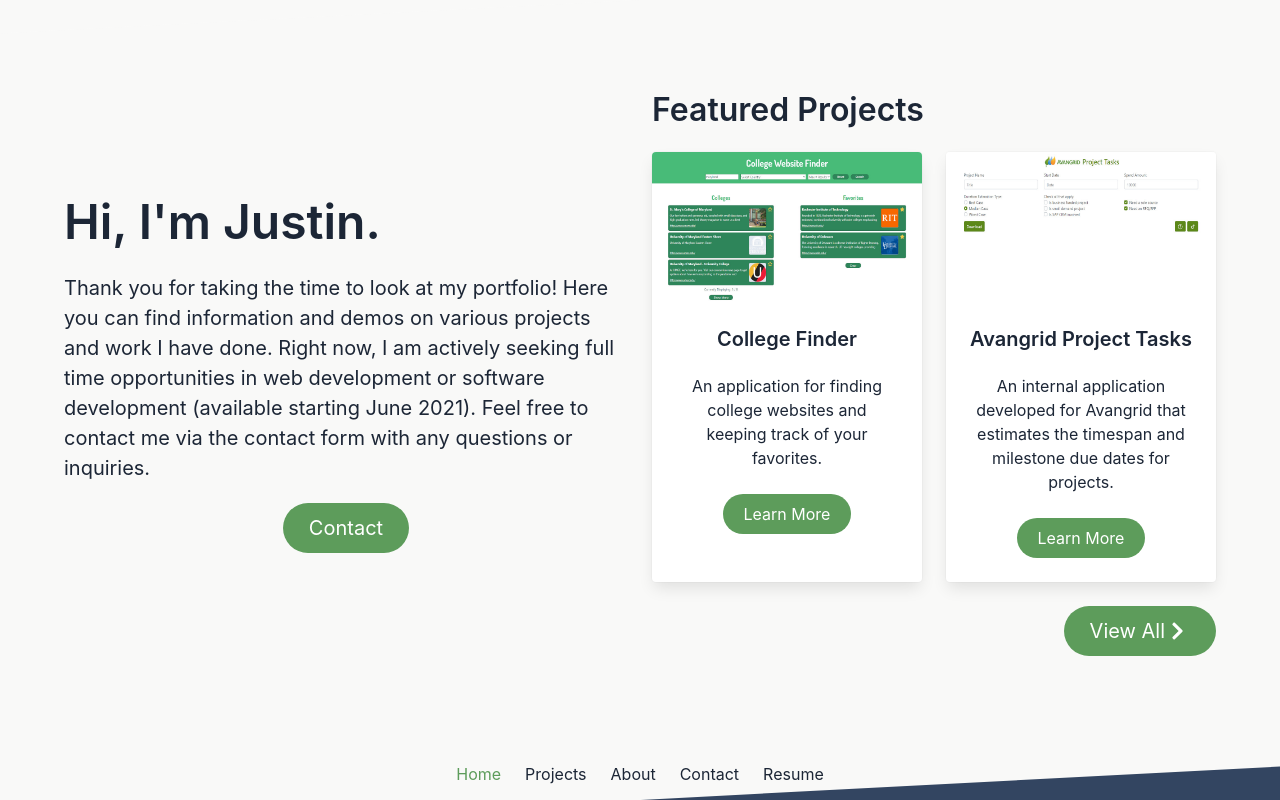
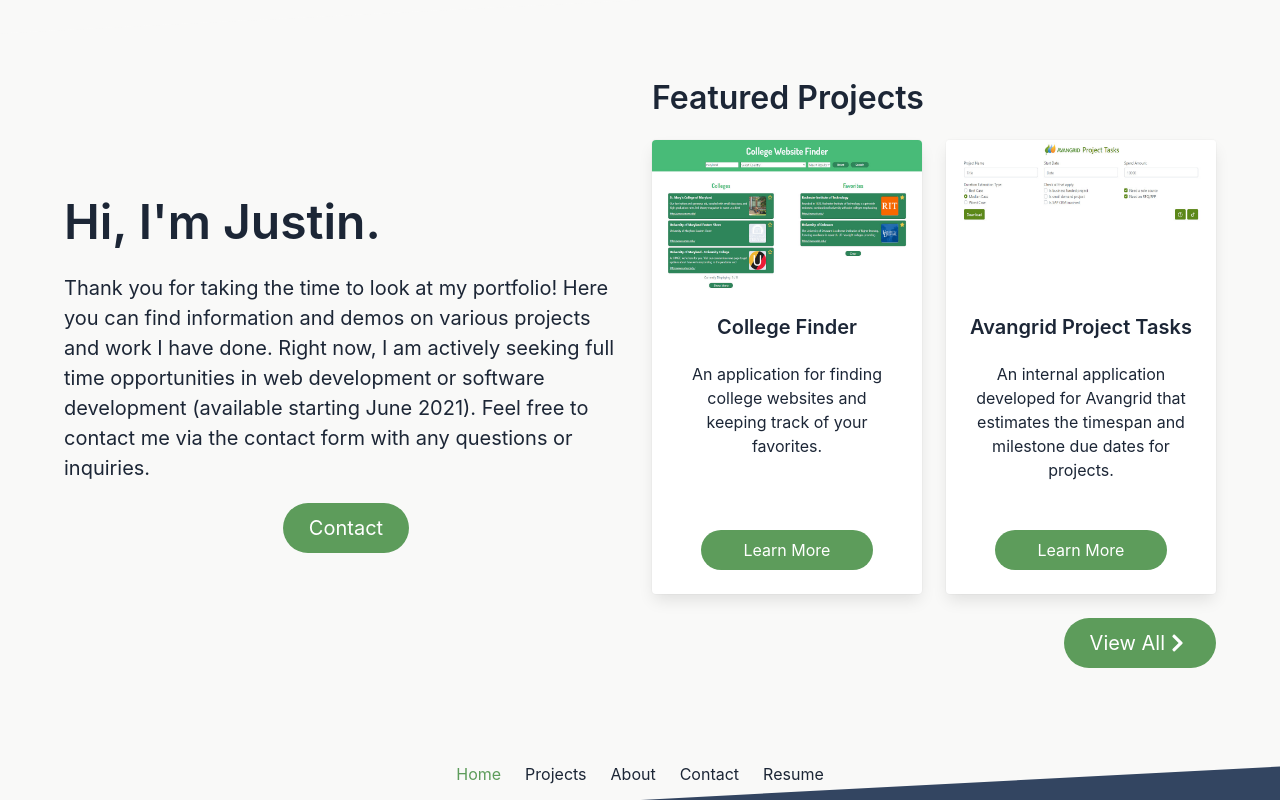
Before and after one commit to justinnauta/portfolio, a Vue app: page / in a window 1280 px wide. Shown: the top 800 px of the page. Built offline with nearby package versions, Linux system fonts and the light colour scheme.

Commit message:
Fixed button spacing on project cards

```diff
--- a/src/components/ProjectCard.vue
+++ b/src/components/ProjectCard.vue
@@ -1,6 +1,6 @@
 <template>
   <!-- A card for displaying a project-->
-  <div class="card">
+  <div class="card is-flex is-flex-direction-column">
     <!-- Project image -->
     <div class="card-image">
       <figure class="image is-16by9">
@@ -11,19 +11,23 @@
       </figure>
     </div>
     <!-- Card content -->
-    <div class="card-content has-text-centered has-text-dark">
+    <div class="card-content has-text-centered has-text-dark is-flex-grow-1">
       <p class="title is-5 has-text-centered has-text-dark">
         {{ project.title }}
       </p>
       <p class="is-size-6">
         {{ project.oneLiner }}
       </p>
-      <button
-        class="button is-link is-rounded mt-5"
-        @click="$emit('project-clicked', projectNumber)"
-      >
-        Learn More
-      </button>
+    </div>
+    <div class="columns is-centered is-mobile">
+      <div class="column is-two-thirds m-5">
+        <button
+          class="button is-link is-rounded is-fullwidth"
+          @click="$emit('project-clicked', projectNumber)"
+        >
+          Learn More
+        </button>
+      </div>
     </div>
   </div>
 </template>
@@ -36,8 +40,7 @@ export default {
 </script>
 
 <style>
-.card,
-.card-content {
+.card {
   height: 100%;
 }
 </style>
```
